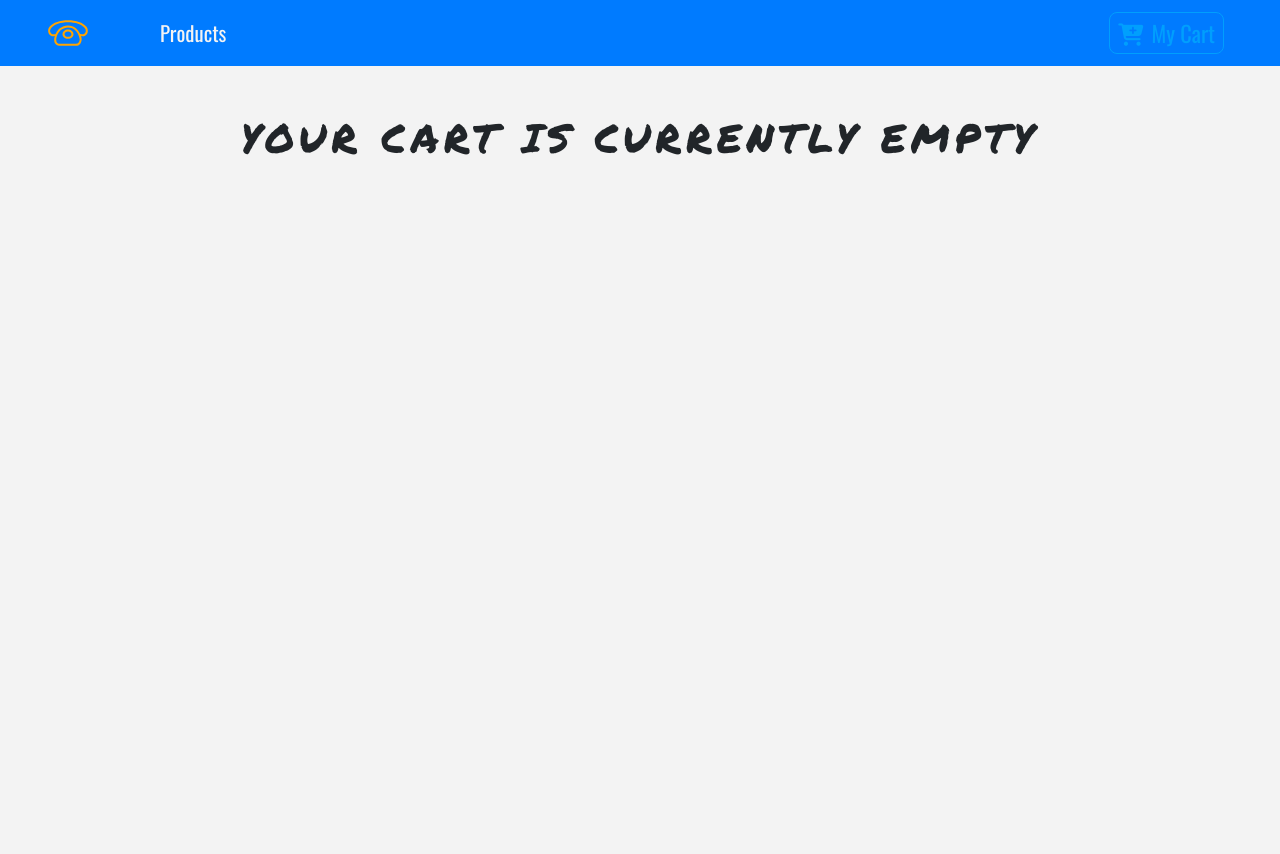
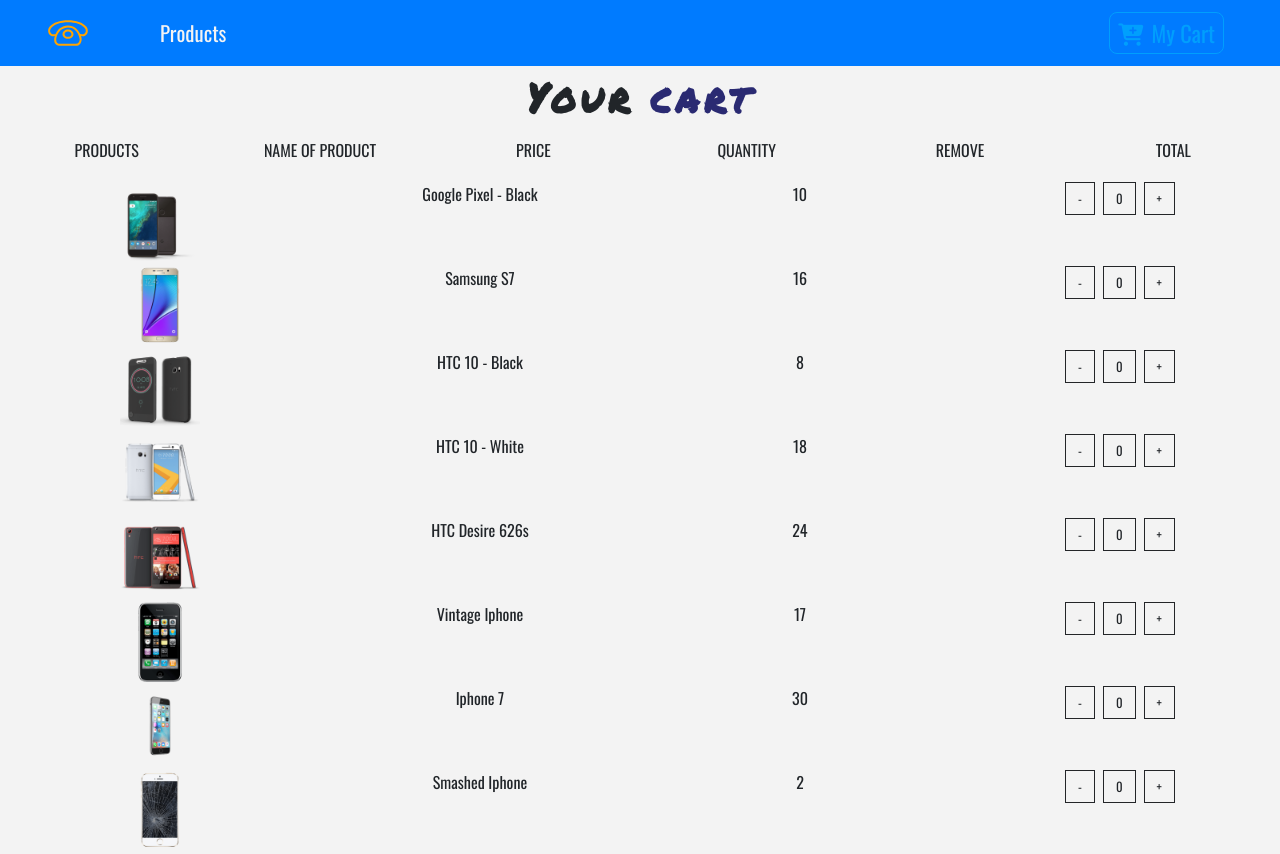
Before and after one commit to nurySar97/phone-e-commerce, a React (Create React App) app: page /cart in a window 1280 px wide. Before the commit the page ends 800 px from the top, so only its background shows below. Built offline with nearby package versions, Linux system fonts and the light colour scheme.

Commit message:
CartItem Component Developing

```diff
--- a/src/App.css
+++ b/src/App.css
@@ -29,3 +29,27 @@
 .text-bright {
     color: var(--lightBlue);
 }
+
+
+
+.btn-black {
+    background: transparent;
+    text-transform: capitalize;
+    font-size: .8rem !important;
+    font-weight: 700;
+    color: var(--mainDark);
+    border-radius: 0 !important;
+    border: .1rem solid var(--mainDark) !important;
+}
+
+.btn-black:hover{
+    background: var(--mainDark) !important;
+    color: var(--mainWhite) !important;
+}
+
+
+.cart-icon{
+    cursor: pointer;
+    font-size: 1.2rem;
+    color: var(--mainYellow);
+}
--- a/src/components/Cart/Cart.jsx
+++ b/src/components/Cart/Cart.jsx
@@ -2,6 +2,7 @@
 import withProductConsumer from '../../HOC/withProductConsumer';
 import Title from '../Title';
 import CartColumns from './CartColumns';
+import CartList from './CartList';
 import EmptyCart from './EmptyCart';
 
 
@@ -15,6 +16,7 @@
                         ? <>
                             <Title name='your' title="cart" />
                             <CartColumns />
+                            <CartList value={this.props.value} />
                         </>
                         : <EmptyCart />
                 }
--- /dev/null
+++ b/src/components/Cart/CartItem.jsx
@@ -0,0 +1,45 @@
+import React from 'react'
+
+const CartItem = ({ item, value }) => {
+    const { id, title, img, price, total, count } = item;
+    const { increment, decrement, removeItem } = value
+    return (
+        <div className='row my-1 text-capitalize text-center'>
+            <div className="col-10 mx-auto col-lg-2">
+                <img
+                    src={img}
+                    alt="CartItem"
+                    style={{ width: '5rem', height: '5rem' }}
+                    className='img-fluid'
+                />
+            </div>
+            <div className="col-10 mx-auto col-lg-2">
+                <span className="d-lg-none"> product : </span>{title}
+            </div>
+            <div className="col-10 mx-auto col-lg-2">
+                <span className="d-lg-none"> price : </span>{price}
+            </div>
+            <div className="col-10 mx-auto col-lg-2 my-2 my-lg-0">
+                <div className="d-flex justify-content-center">
+                    <span
+                        onClick={() => decrement(id)}
+                        className="btn btn-black mx-1"
+                    >
+                        -
+                    </span>
+                    <span className="btn btn-black mx-1">
+                        {count}
+                    </span>
+                    <span
+                        onClick={() => increment(id)}
+                        className="btn btn-black mx-1"
+                    >
+                        +
+                    </span>
+                </div>
+            </div>
+        </div>
+    )
+}
+
+export default CartItem
--- /dev/null
+++ b/src/components/Cart/CartList.jsx
@@ -0,0 +1,19 @@
+import React from 'react';
+import CartItem from './CartItem';
+
+const CartList = ({ value }) => {
+    const { cart } = value;
+    return (
+        <div className='container-fluid'>
+            {cart.map(item => {
+                return <CartItem
+                    key={item.id}
+                    item={item}
+                    value={value}
+                />
+            })}
+        </div>
+    )
+}
+
+export default CartList
--- a/src/context.js
+++ b/src/context.js
@@ -11,7 +11,7 @@
         this.state = {
             products: [],
             detailProduct: detailProduct,
-            cart: [],
+            cart: storeProducts,
             modalOpen: false,
             modalProduct: detailProduct,
             cartSubTotal: 0,
@@ -43,7 +43,7 @@
                 products: tepmProducts,
                 cart: [...this.state.cart, product]
             }
-        }, () => console.log(this.state))
+        })
     }
     getItemById = id => {
         const product = copyObject(this.state.products).find(item => item.id === id)
```
